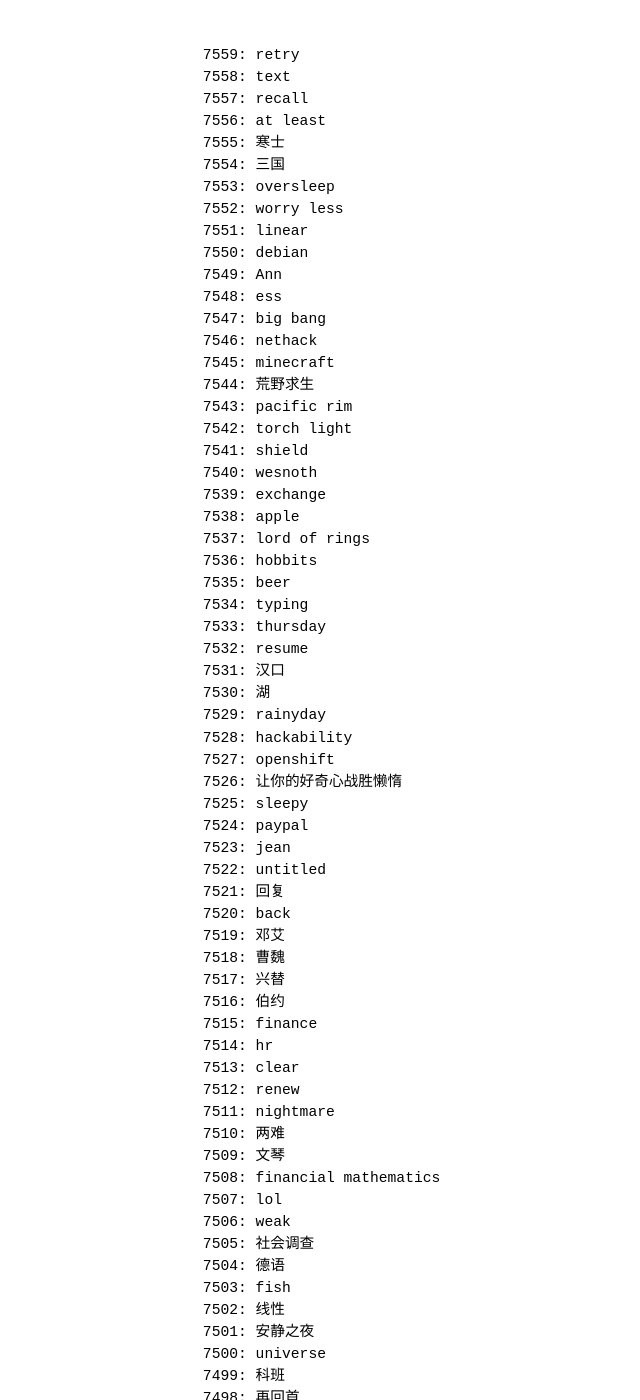
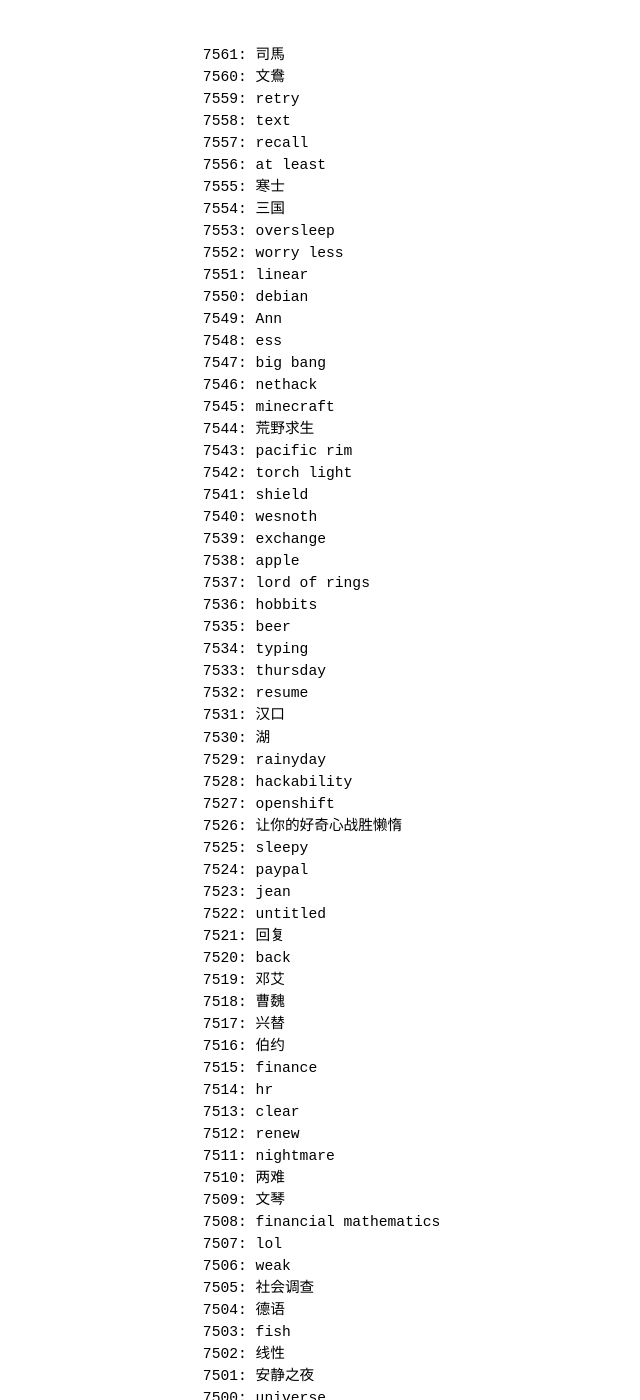
Before and after one commit to betamint/blog, a Jekyll site: the page built from daily-words.html, in a window 1280 px wide and 1400 px high. Shown: the whole window, without its empty margins (129-769 px from the left). Built offline with Jekyll 4.4.1, drawn with Linux system fonts in a browser that asks for light colours; some of the changed text lies outside the part shown.

Commit message:
7560-7561

```diff
--- a/daily-words.html
+++ b/daily-words.html
@@ -2,6 +2,8 @@
 layout: default
 ---
 <pre>
+7561: 司馬
+7560: 文鴦
 7559: retry
 7558: text
 7557: recall
```
